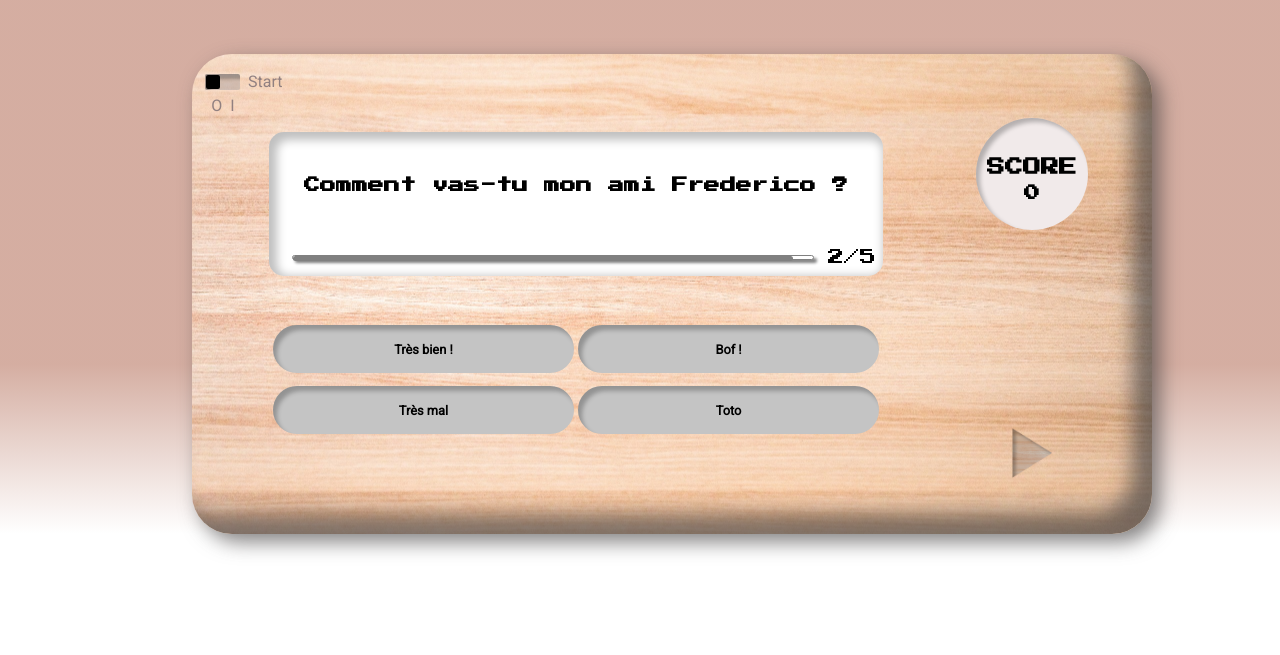
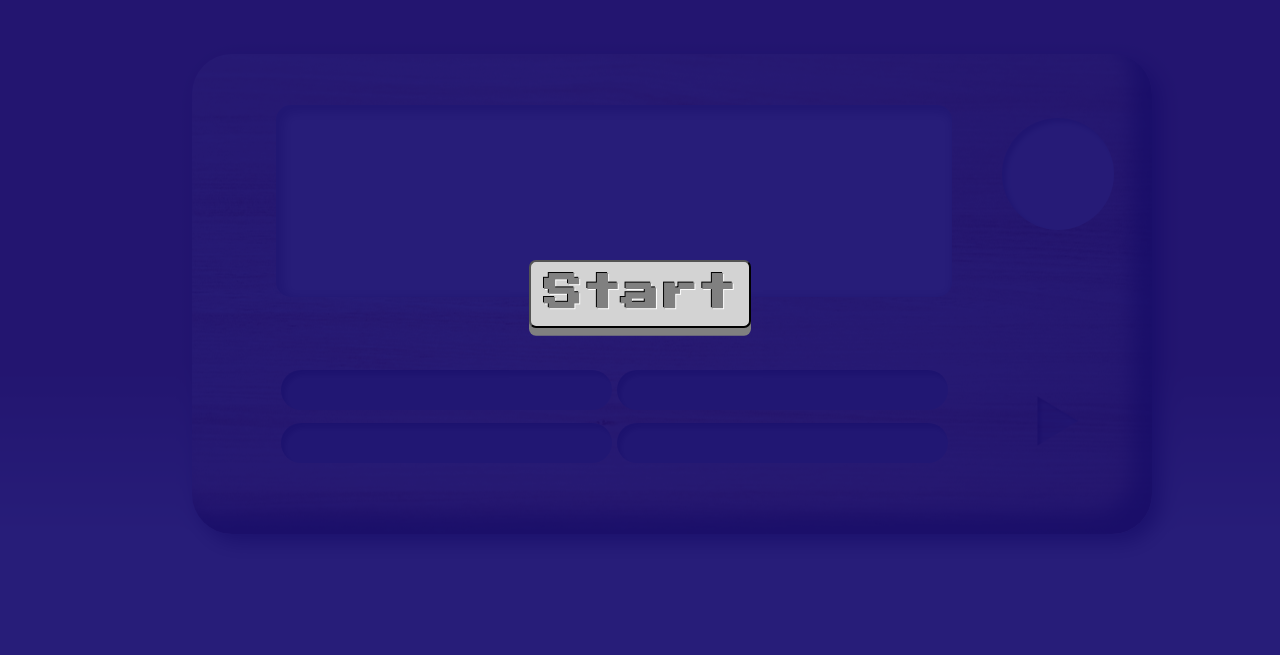
Before and after one commit to nguyen-tt/2023-02-JS-RemoteFR-DeVMX-P1-G1, a website: page index.html in a window 1280 px wide. Shown: the part 106-761 px from the top of the page. Drawn offline with Linux system fonts and the light colour scheme; a web font is replaced by a local one.

Commit message:
Modification HTML/CSS + création js

```diff
--- a/index.html
+++ b/index.html
@@ -18,43 +18,33 @@
   <div class="header">
     <img class="logo-desktop" src="/assets/logo" alt="logo">
     <h1 class="title">Quîzzz : Paris<img src="assets/Tour-eiffel.png" alt="Tour eiffel"></h1>
-    <img class="interro" src="assets/point-dinterrogation-dans-un-cercle.png" alt="Point d'intérrogation">
+    <img class="interro" src="assets/point-dinterrogation-dans-un-cercle.png" alt="Point d'interrogation">
   </div>
+    <div class="modal">
+      <button class="modal-start-button">Start</button>
+    </div>
+    <div class ="smiley" id="smiley"></div>
+  <div class="console">
 
-
-
-  <div class="console">
     <img class="logo-mobile" src="/assets/logo-profond.png" alt="logo">
-    <div class="start-button-container">
-      <label for="start-button" class="switch">
-        <input type="checkbox" name="start-button" id="start-button">
-        <span class="slider"></span>
-      </label>
-      <span class="start-button-title">Start</span>
-      <span class="start-button-lable">O&nbsp;&nbsp;I</span>
-
-    </div>
     <div class="game-container">
-      <div class="screen">
-        <h2> Comment vas-tu mon ami Frederico ?</h2>
+       <div class="screen">
+        <h2></h2>
 
         <div class="container-timer">
           <div class="timer-bar">
             <div class="progress"></div>
           </div>
-          <div class="screen-score">2/5</div>
+          <div class="screen-score"></div>
         </div>
       </div>
-
-      <div class="answers-container">
-        <button class="answer-1">Très bien !</button>
-        <button class="answer-2">Bof !</button>
-        <button class="answer-3">Très mal</button>
-        <button class="answer-4">Toto</button>
-
+      <div class="answers-container" id="answers-container-id">
+        <button class="answer1" id="answer1" value="answer1"></button>
+        <button class="answer2" id="answer2" value="answer2"></button>
+        <button class="answer3" id="answer3" value="answer3"></button>
+        <button class="answer4" id="answer4" value="answer4"></button>
       </div>
     </div>
-
     <div class="basconsole">
         <div class="score">
         <h3 class="scoreTitle">SCORE</h3>
@@ -62,7 +52,7 @@
         </div>
 
 
-        <img class="button-next" src="assets/Polygon.png" height="50" alt="Bouton next">
+        <img class="button-next" id="button-next" src="assets/Polygon.png" height="50" alt="Bouton next">
 
 
   </div>
--- a/script.js
+++ b/script.js
@@ -0,0 +1,201 @@
+//* DOM Variables */
+const modalStartButton = document.querySelector(".modal-start-button");
+const buttonNext = document.querySelector("#button-next");
+const progress = document.querySelector(".progress");
+const timerBar = document.querySelector(".timer-bar");
+const screenQuestion = document.querySelector(".screen-score");
+const answersButton = document.querySelectorAll(".answers-container button");
+const scoreTitle = document.querySelector(".scoreTitle");
+const scoreNumber = document.querySelector(".scoreNumber");
+const smiley = document.querySelector("#smiley");
+
+
+const questionText = document.querySelector("h2");
+const answer1 = document.querySelector(".answer1");
+const answer2 = document.querySelector(".answer2");
+const answer3 = document.querySelector(".answer3");
+const answer4 = document.querySelector(".answer4");
+
+const questionsList = [
+    {
+        questionId: 1,
+        questionText: "Question 1?",
+        answer1: "10",
+        answer2: "20",
+        answer3: "30",
+        answer4: "40",
+        correctAnswer: "answer1"
+    },
+    {
+        questionId: 2,
+        questionText: "Question 2?",
+        answer1: "20",
+        answer2: "30",
+        answer3: "40",
+        answer4: "10",
+        correctAnswer: "answer2"
+    },
+    {
+        questionId: 3,
+        questionText: "Question 3?",
+        answer1: "30",
+        answer2: "40",
+        answer3: "50",
+        answer4: "60",
+        correctAnswer: "answer3"
+    },
+    {
+        questionId: 4,
+        questionText: "Question 4?",
+        answer1: "40",
+        answer2: "50",
+        answer3: "60",
+        answer4: "70",
+        correctAnswer: "answer4"
+    },
+];
+
+let runningQuestion = 0;
+let scoreResult = 0;
+let tempNumberQuestion = 1;
+let questionTime = 25; // 25s
+let count = 0;
+
+// //* Loading page Modal
+// window.addEventListener("load", () => {
+const modal = document.querySelector(".modal");
+timerBar.style.display = "none";
+scoreTitle.style.display = "none";
+scoreNumber.style.display = "none";
+
+
+//* Close modal and show first question on the screen
+modalStartButton.addEventListener("click", () => {
+    modal.classList.add("modal-hidden");
+    timerBar.style.display = "block";
+    scoreTitle.style.display = "block";
+    scoreNumber.style.display = "block";
+    screenQuestion.innerHTML = `${tempNumberQuestion}/${questionsList.length}`;
+    nextQuestion();
+
+});
+
+const validateQuestion = () => {
+    let questionOnScreen = questionsList[2];
+
+    answersButton.forEach((button) => {
+        button.addEventListener("click", (element) => {
+            // console.log(runningQuestion)
+            // const tempButton = document.querySelectorAll(`".${element.target.value}"`);
+            button.dataset.clicked = "true";
+
+            if (element.target.value === questionOnScreen.correctAnswer && button.dataset.clicked === "true") {
+                button.style.backgroundColor = "#8cb581";
+
+                // tempButton.forEach((element) => {
+
+                //     element.style.backgroundColor = "#c96464"}
+                //     );
+                scoreIncrementation();
+                // console.log(element);
+
+            } else {
+                button.style.backgroundColor = "#c96464";
+
+            }
+        })
+    })
+}
+
+validateQuestion();
+// const validateQuestion = () => {
+//     let questionOnScreen = questionsList[runningQuestion];
+// tempAnswersButton.addEventListener("clic")
+// }
+
+
+//incrementation du score
+//questionsList[runningQuestion].correctAnswer
+
+function scoreIncrementation() {
+    //if (answersButton === questionsList[runningQuestion].correctAnswer) {
+    scoreResult += 1;
+    scoreNumber.innerHTML = `${scoreResult}`;
+    return scoreResult;
+    //} else {
+    //scoreResult -= 0;
+    //scoreResult.innerHTML = `${scoreResult}`;
+
+    //}
+}
+//.addEventListener("click", function () {
+
+
+
+
+//////////////////////changement questions&reponses associees
+
+const nextQuestion = () => {
+    const q = questionsList[runningQuestion];
+
+    questionText.innerHTML = q.questionText;
+    answer1.innerHTML = q.answer1;
+    answer2.innerHTML = q.answer2;
+    answer3.innerHTML = q.answer3;
+    answer4.innerHTML = q.answer4;
+    runningQuestion += 1;
+}
+
+// Reset timer
+buttonNext.addEventListener("click", function () {
+    //timer reset
+    progress.style.animation = 'none';
+    progress.offsetWidth; /* trigger reflow */
+    progress.style.animation = null;
+    nextQuestion();
+
+
+},)
+
+//incrémentation du nombre de questions restantes
+
+buttonNext.addEventListener("click", function () {
+    tempNumberQuestion += 1;
+    //runningQuestion += 1;
+
+    if (tempNumberQuestion <= questionsList.length) {
+        screenQuestion.innerHTML = `${tempNumberQuestion}/${questionsList.length}`
+
+    }
+    else {
+        smiley.style.display = ("flex")
+
+        // calculate the amount of question percent answered by the user
+        const scorePerCent = Math.round(100 * scoreResult / questionsList.length);
+
+        // choose the image based on the scorePerCent
+        let img = (scorePerCent >= 80) ? "assets/5.png" :
+                  (scorePerCent >= 60) ? "assets/4.png" :
+                  (scorePerCent >= 40) ? "assets/3.png" :
+                  (scorePerCent >= 20) ? "assets/2.png" :
+                  "assets/1.png";
+
+        smiley.innerHTML = "<img src=" + img + ">";
+        smiley.innerHTML += "<p>" + scorePerCent + "%</p>";
+    }
+})
+
+
+    //Comportement point d'interrogation
+
+
+
+
+
+//function when time over = wrong answer
+
+const timerWrong = () => {
+    if(count <= questionTime){
+
+    }
+}
--- a/style.css
+++ b/style.css
@@ -80,96 +80,76 @@ body {
   background-size: 300%;
 }
 
+
+.smiley{
+  display:none;
+  flex-direction: column;
+  align-items: center;
+  justify-content: space-evenly;
+  position: absolute;
+  z-index: 1;
+  background-color: rgba(108, 105, 105, 0.672);
+  height: 84%;
+  width: 100%;
+}
+
+.smiley img{
+  height: 150px;
+  width: 150px;
+
+}
+.smiley p{
+  font-size : 35px;
+  font-family: "Press Start 2P", cursive;
+  font-weight: 700;
+}
+
+
 /*? ***************** Frederico Section*************************  */
-/*******************************************/
-/************* Start Button *************/
 
-.start-button-container {
-  font-family: "Roboto", sans-serif;
-  font: 700;
+/************* Modal *************/
+
+.modal {
+  position: fixed;
+  top: 0;
+  left: 0;
+  width: 100vw;
+  height: 100vh;
+  background-color: rgba(16, 5, 107, 0.9);
   display: flex;
   align-items: center;
-  justify-content: flex-start;
-  flex-direction: row;
-  flex-wrap: wrap;
-  width: 8rem;
-  padding-top: 1rem;
+  justify-content: center;
+  flex-direction: column;
+  z-index: 100;
 }
 
-.start-button-lable {
-  color: #918080;
-  margin-left: 1.2rem;
+.modal-hidden {
+  opacity: 0;
+  visibility: hidden;
 }
 
-.start-button-title {
-  font-size: 1rem;
-  color: #918080;
-  margin-left: 0.5rem;
+.modal-start-button {
+  font-family: "Press Start 2P", cursive;
+  font-size: 2.4rem;
+  font-weight: bold;
+  padding: 0.8rem;
+  background-color: lightgray;
+  text-shadow: -1px -1px black, 1px 1px white;
+  color: gray;
+  -webkit-border-radius: 7px;
+  -moz-border-radius: 7px;
+  -o-border-radius: 7px;
+  border-radius: 7px;
+  box-shadow: 0 0.2em gray;
+  cursor: pointer;
 }
 
-/* The switch - the box around the slider */
-.switch {
+.modal-start-button:active {
+  box-shadow: none;
   position: relative;
-  display: inline-block;
-  width: 2.2rem;
-  height: 1rem;
-  margin-left: 0.8rem;
+  top: 0.2em;
 }
 
-/* Hide default HTML checkbox */
-.switch input {
-  opacity: 0;
-  width: 0;
-  height: 0;
-}
-
-/* The slider */
-.slider {
-  position: absolute;
-  cursor: pointer;
-  top: 0;
-  left: 0;
-  right: 0;
-  bottom: 0;
-  background: rgba(173, 163, 163, 0.5);
-  box-shadow: inset 5px 5px 3px rgba(0, 0, 0, 0.25);
-  border-radius: 2px;
-  -webkit-transition: 0.4s;
-  transition: 0.4s;
-}
-
-.slider:before {
-  position: absolute;
-  content: "";
-  height: 0.9rem;
-  width: 0.9rem;
-  left: 1px;
-  right: 1px;
-  bottom: 1px;
-  top: 1px;
-  background-color: black;
-  border-radius: 2px;
-  -webkit-transition: 0.4s;
-  transition: 0.4s;
-}
-
-input:checked + .slider {
-  background: rgba(173, 163, 163, 0.5);
-  box-shadow: inset 5px 5px 3px rgba(0, 0, 0, 0.25);
-}
-
-input:focus + .slider {
-  background: rgba(173, 163, 163, 0.5);
-  box-shadow: inset 5px 5px 3px rgba(0, 0, 0, 0.25);
-}
-
-input:checked + .slider:before {
-  -webkit-transform: translateX(19px);
-  -ms-transform: translateX(19px);
-  transform: translateX(19px);
-}
-
-/**************************************************/
 /* SCREEN */
 .game-container {
   display: flex;
@@ -177,13 +157,14 @@ input:checked + .slider:before {
   flex-direction: column;
   align-items: center;
   align-content: center;
-  height: 70%;
+  padding-top: 5rem;
+  height: 80%;
 }
 
 .screen {
   background-color: white;
   border-radius: 15px;
-  height: 9rem;
+  height: 100%;
   width: 80%;
   padding-bottom: 7%;
   box-shadow: inset 4px 4px 10px 4px rgba(0, 0, 0, 0.25);
@@ -224,7 +205,7 @@ input:checked + .slider:before {
   width: 0px;
   height: 8px;
   border-radius: 15px;
-  animation: progres 120s infinite linear;
+  animation: progres 35s infinite linear;
 }
 
 @keyframes progres {
@@ -274,7 +255,7 @@ input:checked + .slider:before {
   font-size: 1rem;
   font-weight: 600;
   width: 100%;
-  height: 3rem;
+  height: 3.5rem;
   margin: 0.4rem;
   padding: 0.5rem 1.5rem;
   border: none;
@@ -290,12 +271,12 @@ input:checked + .slider:before {
 }
 
 /** correct answer button */
-.answers-container .answer-1:focus {
+.correct-answer {
   background-color: #8cb581;
 }
 
 /** incorrecte answer button */
-.answers-container .answer-3:focus {
+.incorrect-answer  {
   background-color: #c96464;
 }
 
@@ -377,8 +358,8 @@ input:checked + .slider:before {
   font-family: "Roboto", cursive;
 }
 .socialNet img {
-  height: 15px;
-  width: 15px;
+  height: 25px;
+  width: 25px;
   margin: 0 10px;
   opacity: 40%;
 }
@@ -407,9 +388,26 @@ input:checked + .slider:before {
     background-size: 100%;
   }
 
+
+
+  .smiley{
+    display:none;
+    z-index: 1;
+    position: absolute;
+    background-color: rgba(108, 105, 105, 0.672);
+    height: 86%;
+    width: 100%;
+
+  }
+
+
+
+
   .game-container {
-    width: 80%;
-    height: 70%;
+    padding-right: 12%;
+    height: 87%;
+    padding-top: 0;
+    justify-content: space-evenly;
   }
 
   .logo-desktop {
@@ -433,11 +431,12 @@ input:checked + .slider:before {
 
   .answers-container button {
     width: 49%;
-    /* height: 100%; */
+    height: 70%;
     max-height: 100%;
     font-size: 0.8rem;
     margin: 0.4rem 0;
     padding: 0.5rem 0.5rem;
+
   }
 
   .test {
@@ -464,9 +463,9 @@ input:checked + .slider:before {
   .basconsole {
     flex-direction: column;
     width: unset;
-    height: 45%;
+    height: 41%;
     top: 28%;
-    right: 15vw;
+    right: 13vw;
   }
 
   .title {
@@ -526,6 +525,7 @@ input:checked + .slider:before {
   display: flex;
   flex-direction: column;
   padding-bottom: 0;
+  height: 12rem;
 }
 
 .screen .screen-score{
@@ -540,3 +540,13 @@ input:checked + .slider:before {
   justify-content: space-around;
   margin: 1%;
 }
+}
+
+
+.button-next{
+height :50px;
+  transition: transform .1s;
+}
+.button-next:hover{
+  transform:scale(1.25);
+    }
```
Also changed, not shown: package.json (+47 -3 lines), assets copy/point-dinterrogation-dans-un-cercle.png (deleted), assets copy/tour-effeil petit.png (deleted), assets copy/tour-effeil.png (deleted), assets copy/wood-plank.jpg (deleted), assets/1.png (added), assets/2.png (added), assets/3.png (added), assets/4.png (added), assets/5.png (added), 1 other file.
